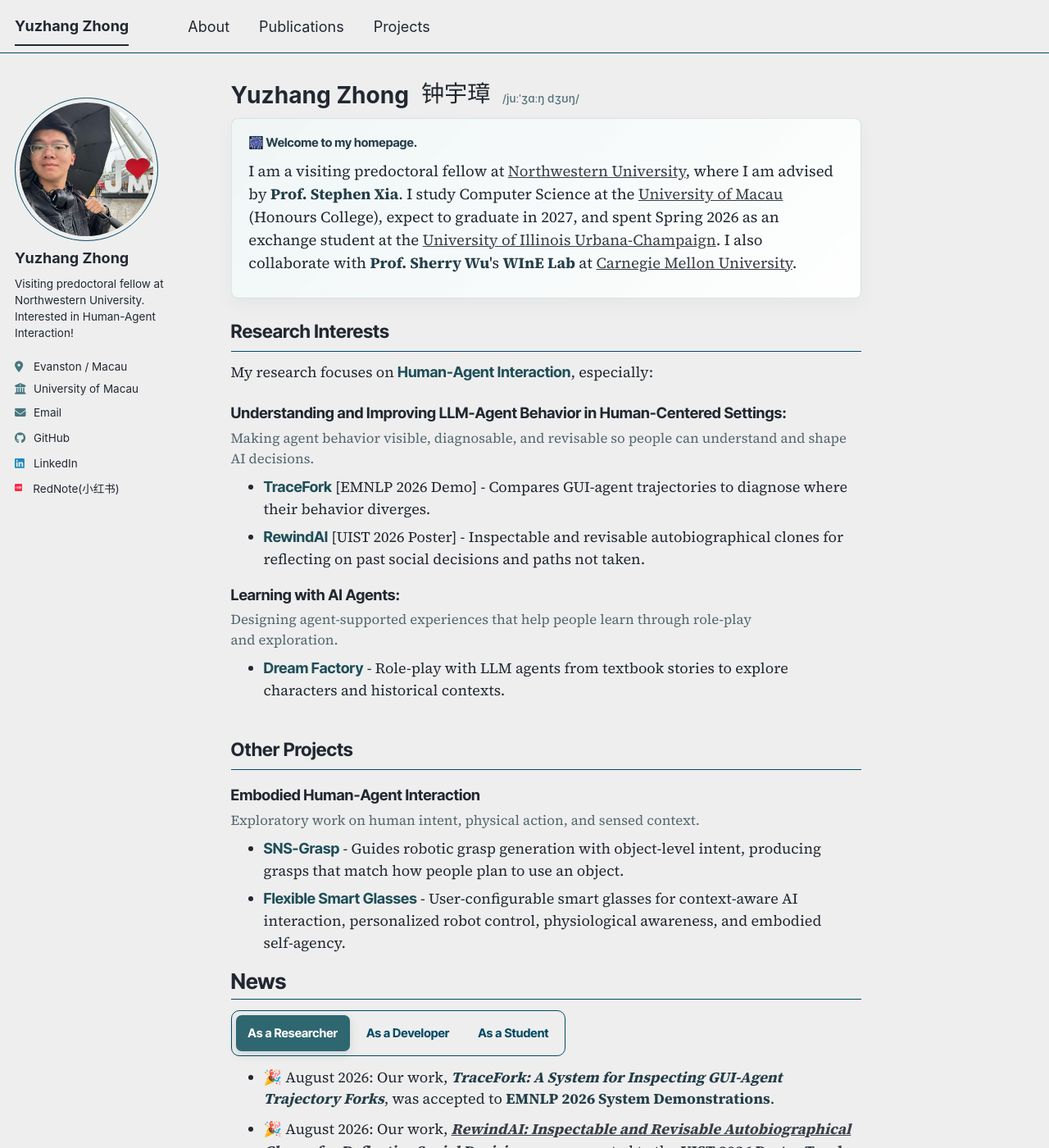
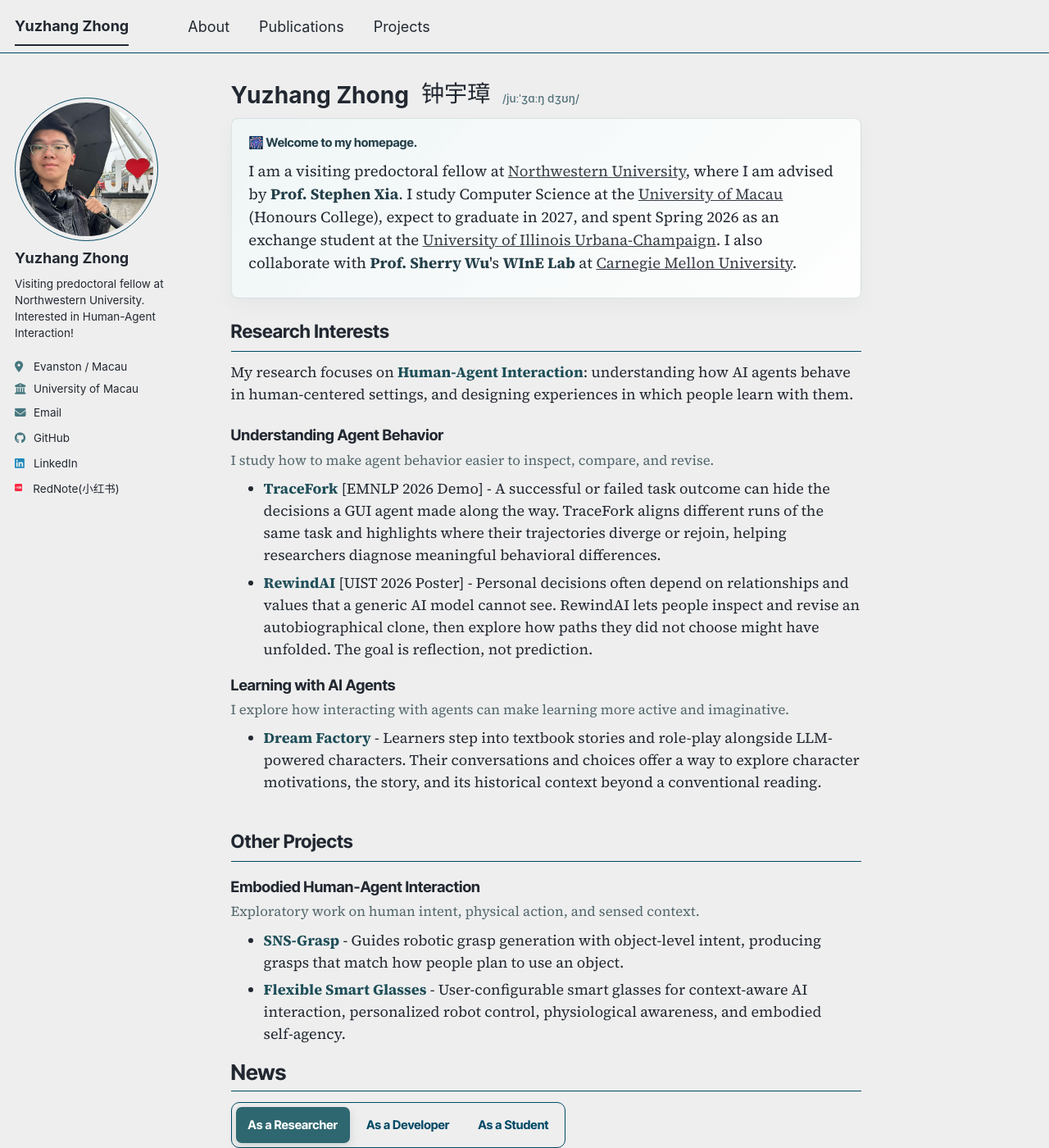
Before and after one commit to yuzhang-zhong/yuzhang-zhong.github.io, a Jekyll site: the page built from _pages/about.md, in a window 1280 px wide and 1400 px high. Shown: the whole window at 82% size. Built offline with Jekyll 4.4.1, drawn with Linux system fonts in a browser that asks for light colours; comment, search, counter and statistics services are not loaded; a style sheet for code colours, icons or effects is not loaded.

Commit message:
Refine research narrative and project descriptions

```diff
--- a/_includes/head/custom.html
+++ b/_includes/head/custom.html
@@ -136,7 +136,7 @@
   }
 
   .page__content .project-name {
-    font-family: var(--anthropic-sans);
+    font-family: inherit;
     color: #1f4f59;
     font-weight: 700;
   }
--- a/_pages/about.md
+++ b/_pages/about.md
@@ -27,20 +27,20 @@ redirect_from:
 
 ## Research Interests
 
-My research focuses on <span class="project-name">Human-Agent Interaction</span>, especially:
+My research focuses on <span class="project-name">Human-Agent Interaction</span>: understanding how AI agents behave in human-centered settings, and designing experiences in which people learn with them.
 
-### Understanding and Improving LLM-Agent Behavior in Human-Centered Settings:
+### Understanding Agent Behavior
 
-<p class="research-definition">Making agent behavior visible, diagnosable, and revisable so people can understand and shape AI decisions.</p>
+<p class="research-definition">I study how to make agent behavior easier to inspect, compare, and revise.</p>
 
-- <span class="project-name">TraceFork</span> [EMNLP 2026 Demo] - Compares GUI-agent trajectories to diagnose where their behavior diverges.
-- <span class="project-name">RewindAI</span> [UIST 2026 Poster] - Inspectable and revisable autobiographical clones for reflecting on past social decisions and paths not taken.
+- <span class="project-name">TraceFork</span> [EMNLP 2026 Demo] - A successful or failed task outcome can hide the decisions a GUI agent made along the way. TraceFork aligns different runs of the same task and highlights where their trajectories diverge or rejoin, helping researchers diagnose meaningful behavioral differences.
+- <span class="project-name">RewindAI</span> [UIST 2026 Poster] - Personal decisions often depend on relationships and values that a generic AI model cannot see. RewindAI lets people inspect and revise an autobiographical clone, then explore how paths they did not choose might have unfolded. The goal is reflection, not prediction.
 
-### Learning with AI Agents:
+### Learning with AI Agents
 
-<p class="research-definition">Designing agent-supported experiences that help people learn through role-play and exploration.</p>
+<p class="research-definition">I explore how interacting with agents can make learning more active and imaginative.</p>
 
-- <span class="project-name">Dream Factory</span> - Role-play with LLM agents from textbook stories to explore characters and historical contexts.
+- <span class="project-name">Dream Factory</span> - Learners step into textbook stories and role-play alongside LLM-powered characters. Their conversations and choices offer a way to explore character motivations, the story, and its historical context beyond a conventional reading.
 
 </section>
 
```
